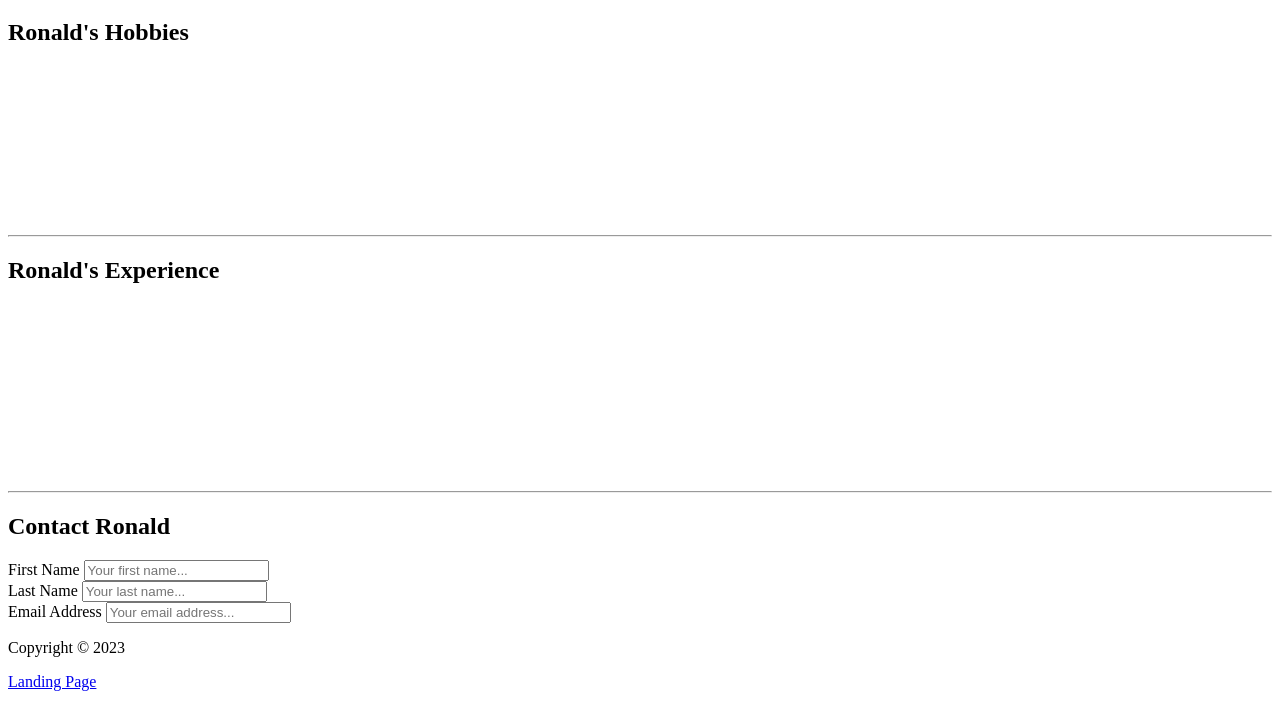
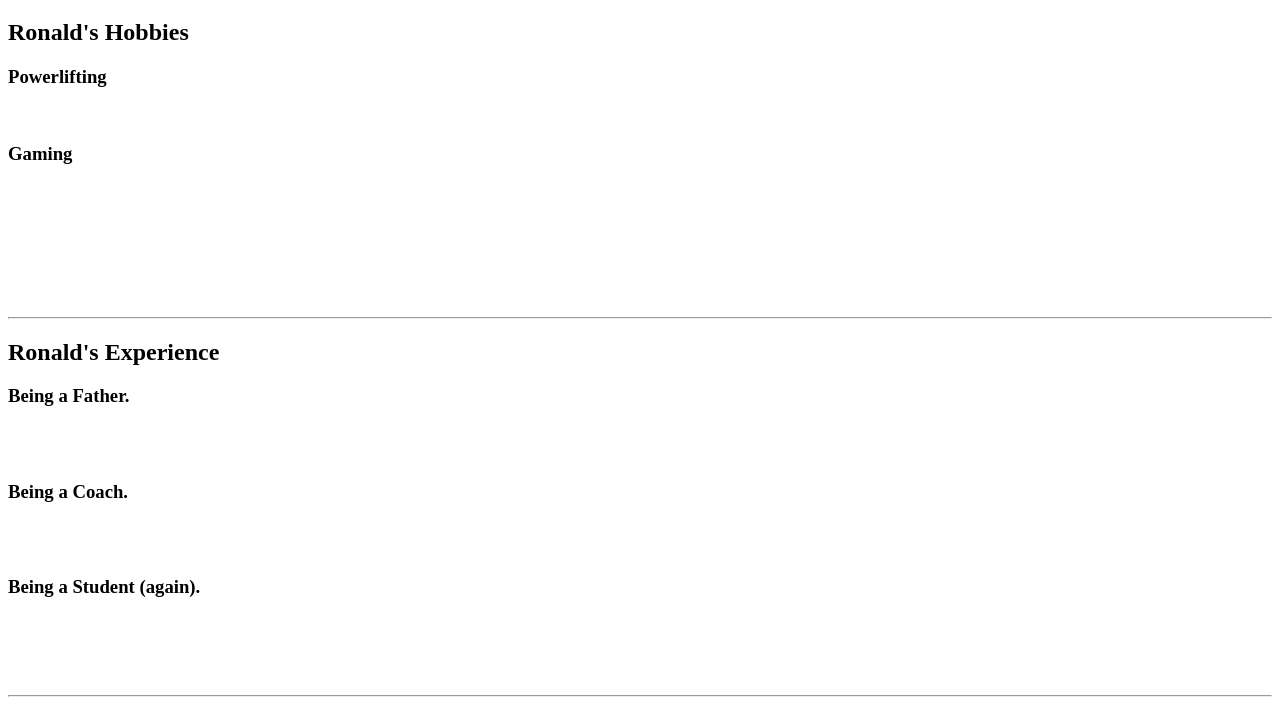
Before and after one commit to stewart-ronald/MyBioAssignment, a plain HTML site: page index.html in a window 1280 px wide. Shown: the part 61-775 px from the top of the page. Drawn offline with Linux system fonts and the light colour scheme.

Commit message:
Update index.html

```diff
--- a/index.html
+++ b/index.html
@@ -17,7 +17,7 @@
       <h2>Ronald's Hobbies</h2>
       <div class="hobby-cards">
         <div class="card">
-          <div class="card-title"><h3></h3></div>
+          <div class="card-title"><h3>Powerlifting</h3></div>
           <div class="card-content">
             <figure>
               <img src="" alt=""></figcaption>
@@ -25,7 +25,7 @@
           </div>
         </div>
         <div class="card">
-          <div class="card-title"><h3></h3></div>
+          <div class="card-title"><h3>Gaming</h3></div>
           <div class="card-content">
             <figure>
               <img src="" alt="">
@@ -50,7 +50,7 @@
       <h2>Ronald's Experience</h2>
       <div class="experience-cards">
         <div class="card">
-          <div class="card-title"><h3></h3></div>
+          <div class="card-title"><h3>Being a Father.</h3></div>
           <div class="card-content">
             <figure>
               <img src="" alt="">
@@ -59,7 +59,7 @@
           </div>
         </div>
         <div class="card">
-          <div class="card-title"><h3></h3></div>
+          <div class="card-title"><h3>Being a Coach.</h3></div>
           <div class="card-content">
             <figure>
               <img src="" alt="">
@@ -68,7 +68,7 @@
           </div>
         </div>
         <div class="card">
-          <div class="card-title"><h3></h3></div>
+          <div class="card-title"><h3>Being a Student (again).</h3></div>
           <div class="card-content">
             <figure>
               <img src="" alt="">
```
